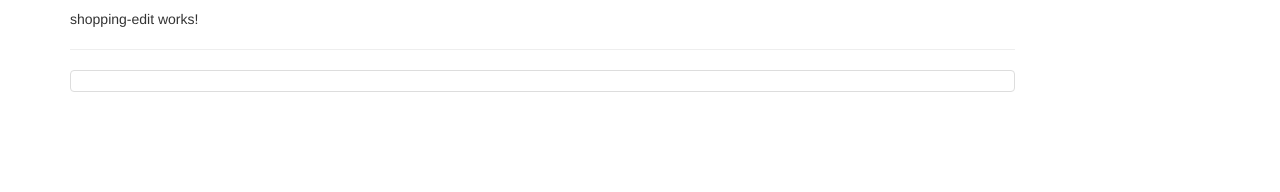
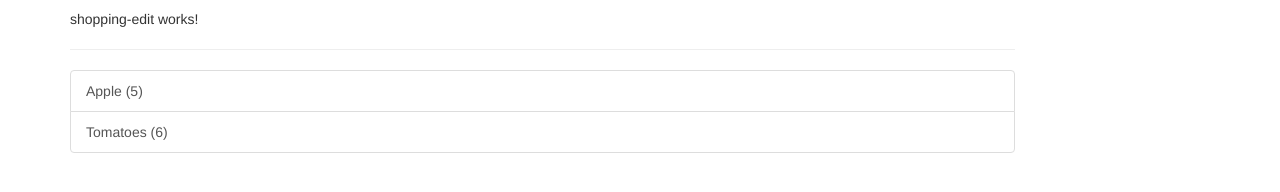
Before and after one commit to ahmedtarabia/recipe-book, an Angular app: page / in a window 1280 px wide. Shown: the part 218-410 px from the top of the page. Built offline with nearby package versions, Linux system fonts and the light colour scheme.

Commit message:
add ingredient model content

```diff
--- a/src/app/shared/ingredient.model.ts
+++ b/src/app/shared/ingredient.model.ts
@@ -1,4 +1,4 @@
-export class ingredient {
+export class Ingredient {
 
   constructor(public name: string, public amount: number) {
 
--- a/src/app/shopping-list/shopping-list.component.html
+++ b/src/app/shopping-list/shopping-list.component.html
@@ -3,7 +3,14 @@
     <app-shopping-edit></app-shopping-edit>
     <hr>
     <ul class="list-group">
-      <a href="#" class="list-group-item" style="cursor: pointer"></a>
+      <a
+
+      class="list-group-item"
+      style="cursor: pointer"
+      *ngFor="let ingredient of ingredients"
+      >
+        {{ ingredient.name }} ({{ ingredient.amount }})
+      </a>
     </ul>
   </div>
 </div>
--- a/src/app/shopping-list/shopping-list.component.ts
+++ b/src/app/shopping-list/shopping-list.component.ts
@@ -1,12 +1,16 @@
 import { Component, OnInit } from '@angular/core';
 
+import { Ingredient } from '../shared/ingredient.model'
 @Component({
   selector: 'app-shopping-list',
   templateUrl: './shopping-list.component.html',
   styleUrls: ['./shopping-list.component.css']
 })
 export class ShoppingListComponent implements OnInit {
-  ingredients = [];
+  ingredients: Ingredient[] = [
+    new Ingredient('Apple', 5),
+    new Ingredient('Tomatoes', 6)
+  ];
 
   constructor() { }
 
```
